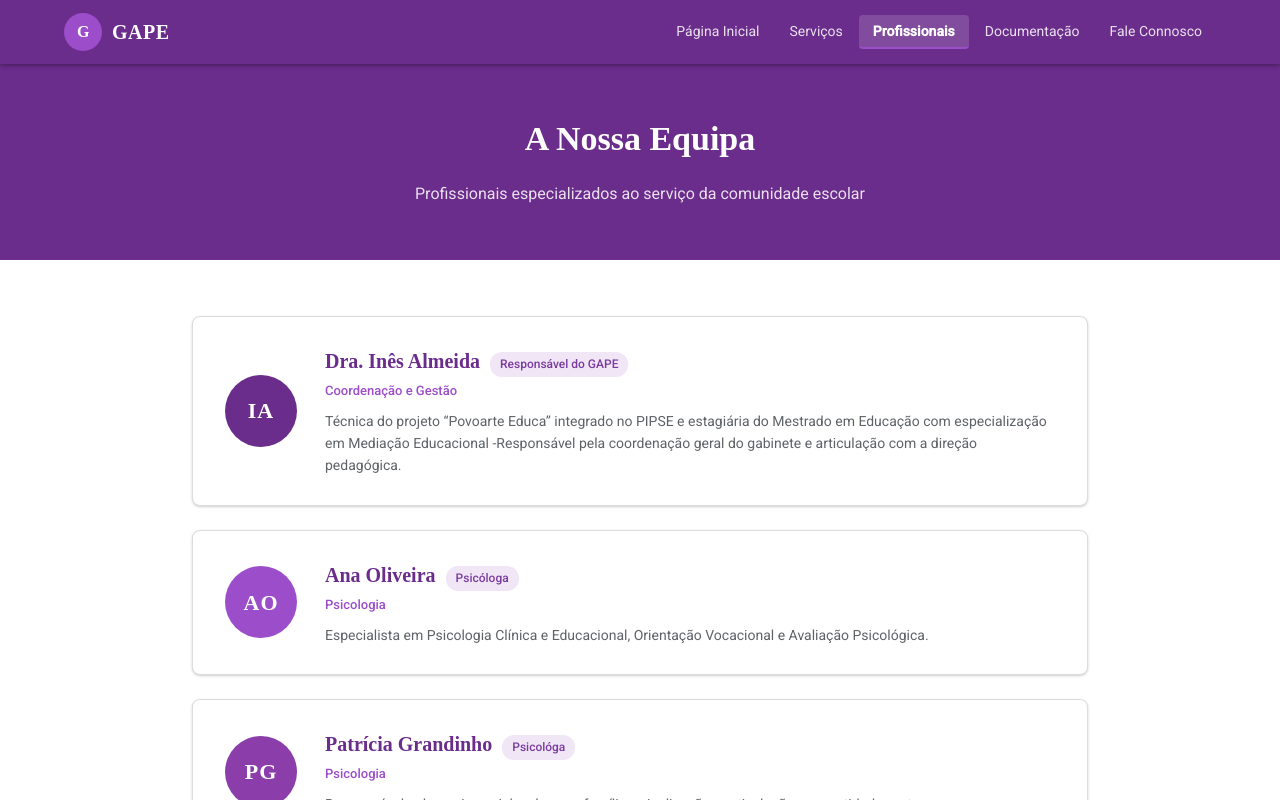
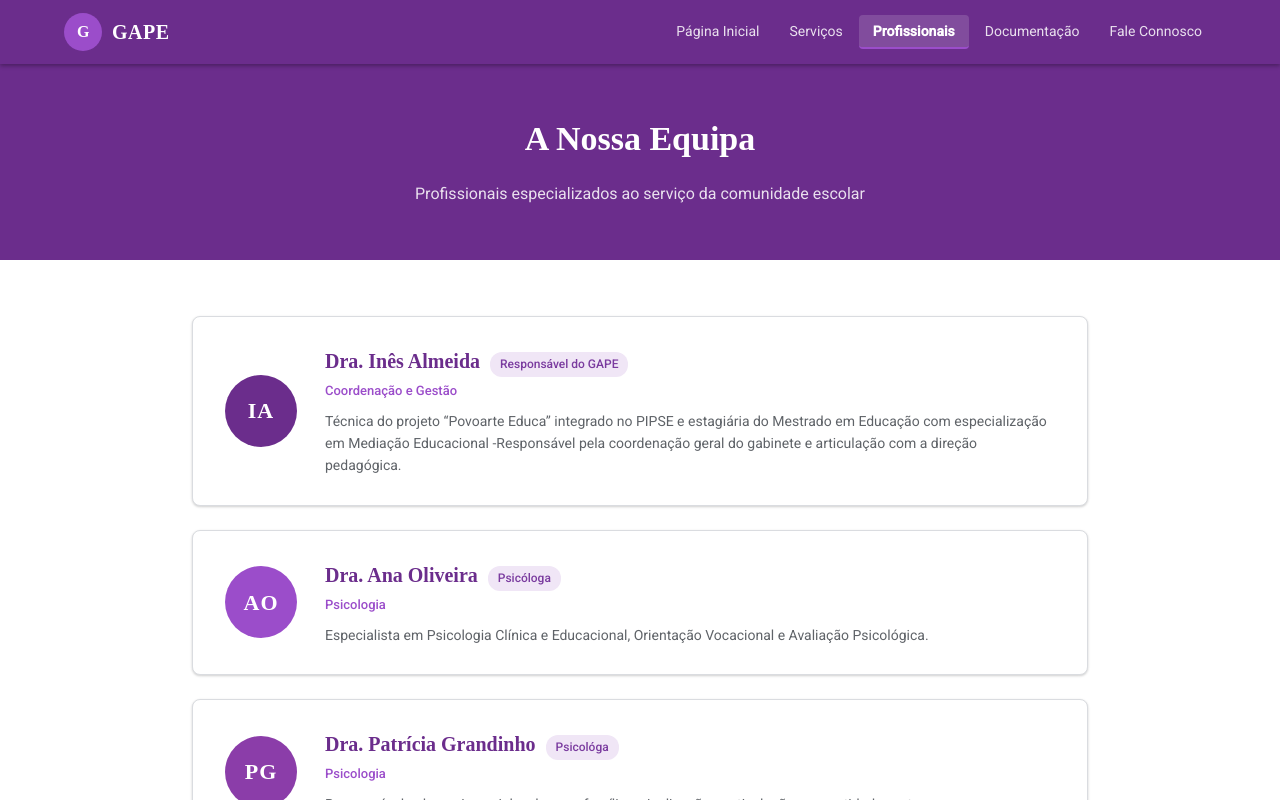
Before and after one commit to gape-epave/gape, a React (Vite) app: page / in a window 1280 px wide. Both pictures are taken after a click on the button "Profissionais". Shown: the top 800 px of the page. Built offline with nearby package versions, Linux system fonts and the light colour scheme; a web font is replaced by a local one.

Commit message:
Add 'Dra.' prefix to professionals' names

```diff
--- a/src/components/Profissionais.jsx
+++ b/src/components/Profissionais.jsx
@@ -9,7 +9,7 @@ const TEAM = [
   },
   {
     initials: 'AO',
-    name: 'Ana Oliveira',
+    name: 'Dra. Ana Oliveira',
     role: 'Psicóloga',
     area: 'Psicologia',
     desc: 'Especialista em Psicologia Clínica e Educacional, Orientação Vocacional e Avaliação Psicológica.',
@@ -17,7 +17,7 @@ const TEAM = [
   },
   {
     initials: 'PG',
-    name: 'Patrícia Grandinho',
+    name: 'Dra. Patrícia Grandinho',
     role: 'Psicológa',
     area: 'Psicologia',
     desc: 'Responsável pelo apoio social a alunos e famílias, sinalização e articulação com entidades externas.',
```
